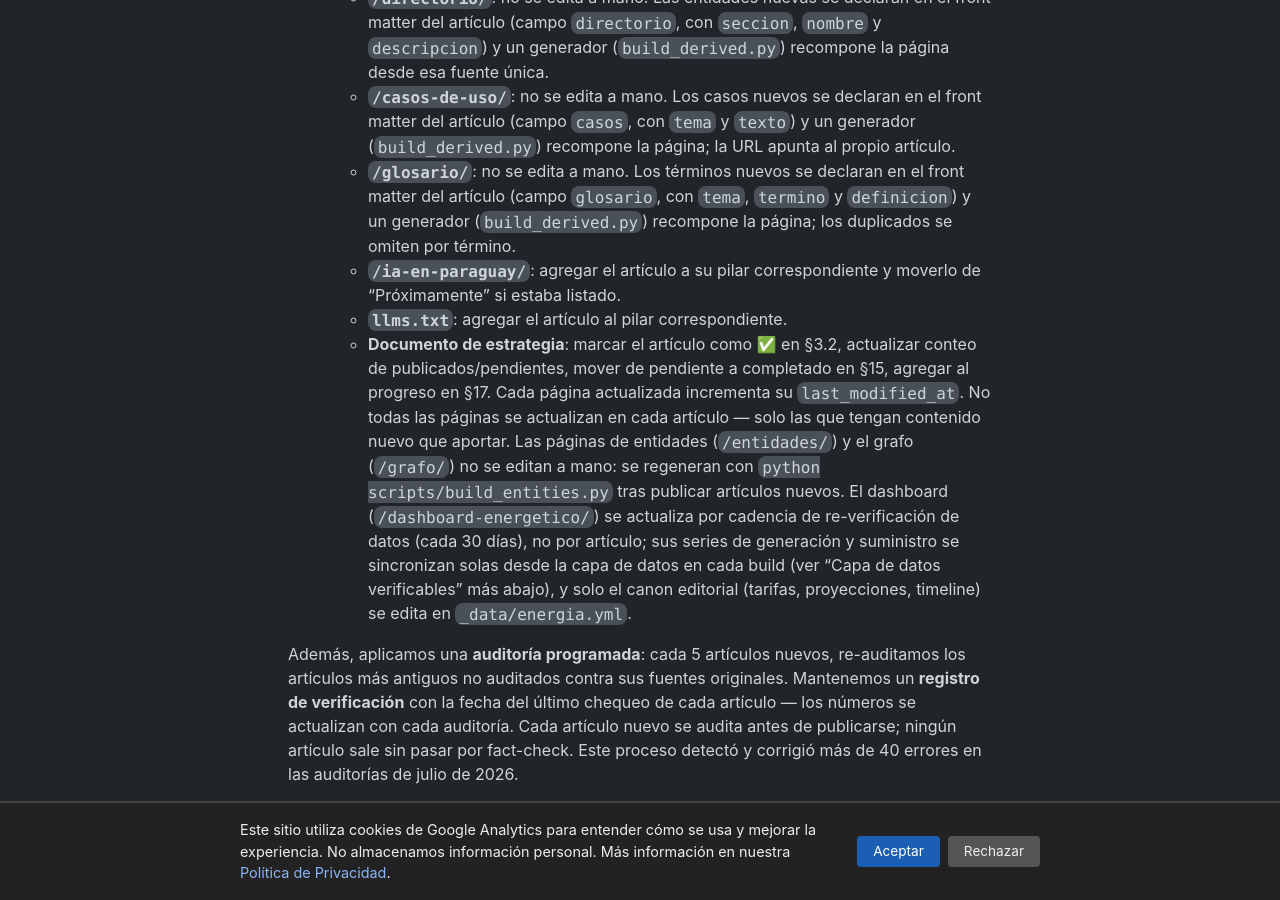
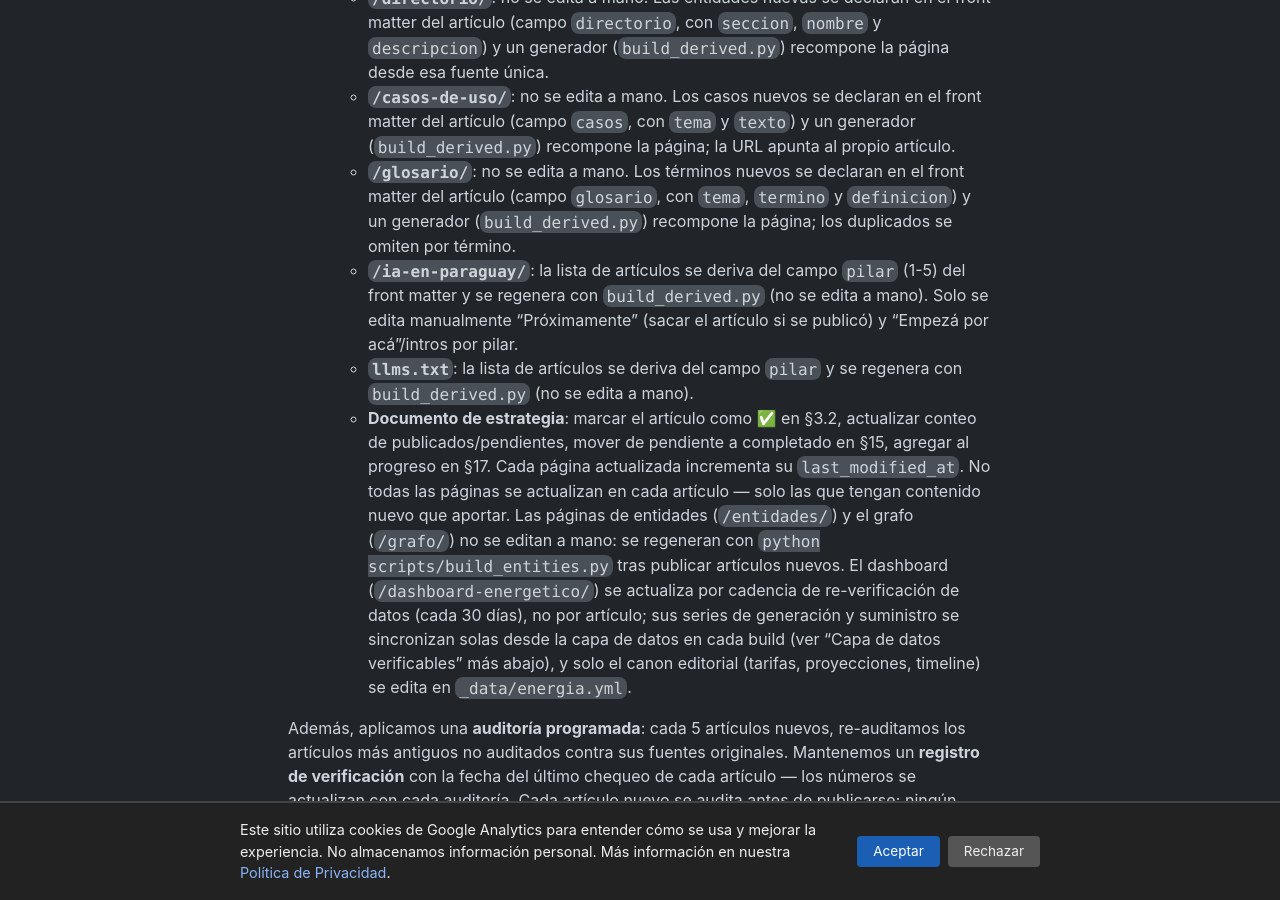
Before and after one commit to miravosqueinteresante/muchotexto.net, a Jekyll site: the page built from como-trabajamos.markdown, in a window 1280 px wide and 900 px high, scrolled down 6022 px. Built offline with Jekyll 4.4.1, drawn with Linux system fonts in a browser that asks for light colours.

Commit message:
como-trabajamos: pilar y llms.txt se derivan (no se editan a mano)
El paso 12 del proceso de investigacion aun describia la edicion manual de la
lista de /ia-en-paraguay/ y llms.txt. Tras la derivacion (campo pilar), ambas
se regeneran con build_derived.py. Solo queda curado en la pilar: Proximamente,
Empeza por aca e intros.

```diff
--- a/como-trabajamos.markdown
+++ b/como-trabajamos.markdown
@@ -104,8 +104,8 @@ Los artículos de fondo siguen un proceso estructurado de 12 pasos donde la IA a
     - **`/directorio/`**: no se edita a mano. Las entidades nuevas se declaran en el front matter del artículo (campo `directorio`, con `seccion`, `nombre` y `descripcion`) y un generador (`build_derived.py`) recompone la página desde esa fuente única.
     - **`/casos-de-uso/`**: no se edita a mano. Los casos nuevos se declaran en el front matter del artículo (campo `casos`, con `tema` y `texto`) y un generador (`build_derived.py`) recompone la página; la URL apunta al propio artículo.
     - **`/glosario/`**: no se edita a mano. Los términos nuevos se declaran en el front matter del artículo (campo `glosario`, con `tema`, `termino` y `definicion`) y un generador (`build_derived.py`) recompone la página; los duplicados se omiten por término.
-    - **`/ia-en-paraguay/`**: agregar el artículo a su pilar correspondiente y moverlo de "Próximamente" si estaba listado.
-    - **`llms.txt`**: agregar el artículo al pilar correspondiente.
+    - **`/ia-en-paraguay/`**: la lista de artículos se deriva del campo `pilar` (1-5) del front matter y se regenera con `build_derived.py` (no se edita a mano). Solo se edita manualmente "Próximamente" (sacar el artículo si se publicó) y "Empezá por acá"/intros por pilar.
+    - **`llms.txt`**: la lista de artículos se deriva del campo `pilar` y se regenera con `build_derived.py` (no se edita a mano).
     - **Documento de estrategia**: marcar el artículo como ✅ en §3.2, actualizar conteo de publicados/pendientes, mover de pendiente a completado en §15, agregar al progreso en §17.
     Cada página actualizada incrementa su `last_modified_at`. No todas las páginas se actualizan en cada artículo — solo las que tengan contenido nuevo que aportar.
     Las páginas de entidades (`/entidades/`) y el grafo (`/grafo/`) no se editan a mano: se regeneran con `python scripts/build_entities.py` tras publicar artículos nuevos. El dashboard (`/dashboard-energetico/`) se actualiza por cadencia de re-verificación de datos (cada 30 días), no por artículo; sus series de generación y suministro se sincronizan solas desde la capa de datos en cada build (ver "Capa de datos verificables" más abajo), y solo el canon editorial (tarifas, proyecciones, timeline) se edita en `_data/energia.yml`.
```
Also changed, not shown: other parts of como-trabajamos.markdown (+1 -1 lines).
